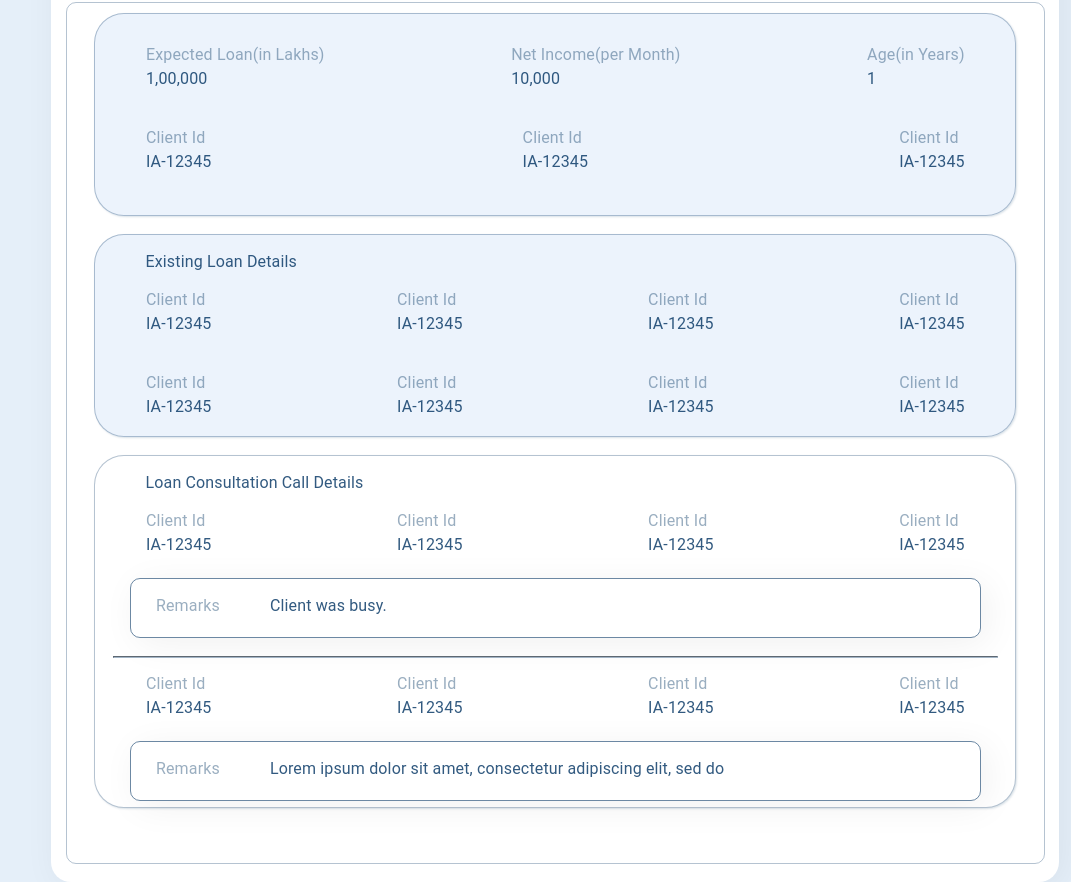
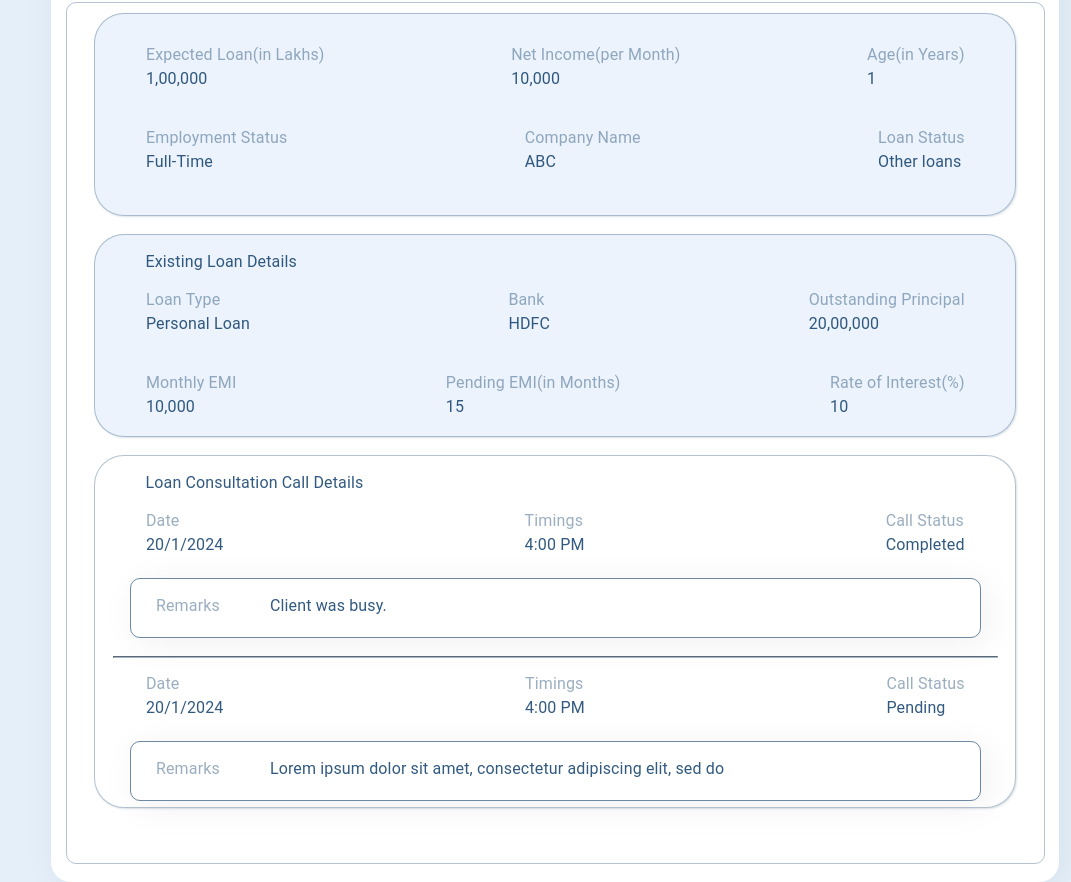
Before and after one commit to Nandaniyadav/Indiaasetz_Assignment, a React (Create React App) app: page / in a window 1280 px wide. Shown: the part 1314-2196 px from the top of the page, without its empty margins (209-1280 px from the left). Built offline with nearby package versions, Linux system fonts and the light colour scheme.

Commit message:
Loan Consultation Call Details complete

```diff
--- a/src/components/screens/profiledetails/profile.js
+++ b/src/components/screens/profiledetails/profile.js
@@ -199,16 +199,16 @@ export default function Profile() {
             <br></br>
             <div className="status-bar-2">
               <div>
-                <Typography className="typo-text-2"> Client Id</Typography>
-                <Typography className="typo-text-3">IA-12345 </Typography>
+                <Typography className="typo-text-2">Employment Status</Typography>
+                <Typography className="typo-text-3">Full-Time </Typography>
               </div>
               <div>
-                <Typography className="typo-text-2"> Client Id</Typography>
-                <Typography className="typo-text-3">IA-12345 </Typography>
+                <Typography className="typo-text-2"> Company Name</Typography>
+                <Typography className="typo-text-3">ABC </Typography>
               </div>
               <div>
-                <Typography className="typo-text-2"> Client Id</Typography>
-                <Typography className="typo-text-3">IA-12345 </Typography>
+                <Typography className="typo-text-2"> Loan Status</Typography>
+                <Typography className="typo-text-3">Other loans </Typography>
               </div>
             </div>
           </div>
@@ -222,39 +222,31 @@ export default function Profile() {
             </Typography>
             <div className="status-bar-2">
               <div>
-                <Typography className="typo-text-2"> Client Id</Typography>
-                <Typography className="typo-text-3">IA-12345 </Typography>
+                <Typography className="typo-text-2"> Loan Type</Typography>
+                <Typography className="typo-text-3">Personal Loan </Typography>
               </div>
               <div>
-                <Typography className="typo-text-2"> Client Id</Typography>
-                <Typography className="typo-text-3">IA-12345 </Typography>
+                <Typography className="typo-text-2"> Bank</Typography>
+                <Typography className="typo-text-3">HDFC</Typography>
               </div>
               <div>
-                <Typography className="typo-text-2"> Client Id</Typography>
-                <Typography className="typo-text-3">IA-12345 </Typography>
-              </div>
-              <div>
-                <Typography className="typo-text-2"> Client Id</Typography>
-                <Typography className="typo-text-3">IA-12345 </Typography>
+                <Typography className="typo-text-2"> Outstanding Principal</Typography>
+                <Typography className="typo-text-3">20,00,000 </Typography>
               </div>
             </div>
             <br></br>
             <div className="status-bar-2">
               <div>
-                <Typography className="typo-text-2"> Client Id</Typography>
-                <Typography className="typo-text-3">IA-12345 </Typography>
+                <Typography className="typo-text-2"> Monthly EMI </Typography>
+                <Typography className="typo-text-3">10,000 </Typography>
               </div>
               <div>
-                <Typography className="typo-text-2"> Client Id</Typography>
-                <Typography className="typo-text-3">IA-12345 </Typography>
+                <Typography className="typo-text-2"> Pending EMI(in Months)</Typography>
+                <Typography className="typo-text-3">15 </Typography>
               </div>
               <div>
-                <Typography className="typo-text-2"> Client Id</Typography>
-                <Typography className="typo-text-3">IA-12345 </Typography>
-              </div>
-              <div>
-                <Typography className="typo-text-2"> Client Id</Typography>
-                <Typography className="typo-text-3">IA-12345 </Typography>
+                <Typography className="typo-text-2"> Rate of Interest(%)</Typography>
+                <Typography className="typo-text-3">10 </Typography>
               </div>
             </div>
 
@@ -271,20 +263,16 @@ export default function Profile() {
             </Typography>
             <div className="status-bar-2">
               <div>
-                <Typography className="typo-text-2"> Client Id</Typography>
-                <Typography className="typo-text-3">IA-12345 </Typography>
+                <Typography className="typo-text-2"> Date</Typography>
+                <Typography className="typo-text-3">20/1/2024</Typography>
               </div>
               <div>
-                <Typography className="typo-text-2"> Client Id</Typography>
-                <Typography className="typo-text-3">IA-12345 </Typography>
+                <Typography className="typo-text-2"> Timings</Typography>
+                <Typography className="typo-text-3">4:00 PM </Typography>
               </div>
               <div>
-                <Typography className="typo-text-2"> Client Id</Typography>
-                <Typography className="typo-text-3">IA-12345 </Typography>
-              </div>
-              <div>
-                <Typography className="typo-text-2"> Client Id</Typography>
-                <Typography className="typo-text-3">IA-12345 </Typography>
+                <Typography className="typo-text-2"> Call Status</Typography>
+                <Typography className="typo-text-3">Completed</Typography>
               </div>
             </div>
             <br></br>
@@ -304,20 +292,16 @@ export default function Profile() {
             ></hr>
             <div className="status-bar-2">
               <div>
-                <Typography className="typo-text-2"> Client Id</Typography>
-                <Typography className="typo-text-3">IA-12345 </Typography>
+                <Typography className="typo-text-2"> Date</Typography>
+                <Typography className="typo-text-3">20/1/2024 </Typography>
               </div>
               <div>
-                <Typography className="typo-text-2"> Client Id</Typography>
-                <Typography className="typo-text-3">IA-12345 </Typography>
+                <Typography className="typo-text-2"> Timings</Typography>
+                <Typography className="typo-text-3">4:00 PM </Typography>
               </div>
               <div>
-                <Typography className="typo-text-2"> Client Id</Typography>
-                <Typography className="typo-text-3">IA-12345 </Typography>
-              </div>
-              <div>
-                <Typography className="typo-text-2"> Client Id</Typography>
-                <Typography className="typo-text-3">IA-12345 </Typography>
+                <Typography className="typo-text-2"> Call Status</Typography>
+                <Typography className="typo-text-3">Pending </Typography>
               </div>
             </div>
 
```
